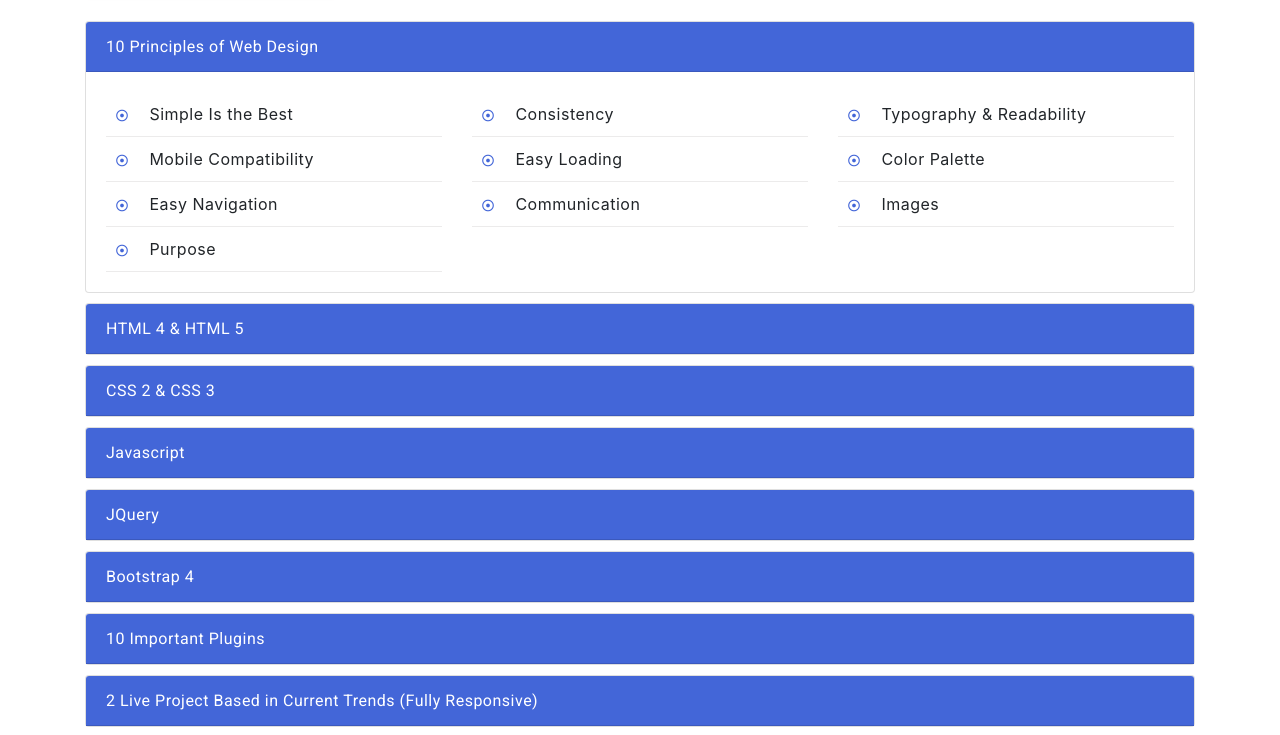
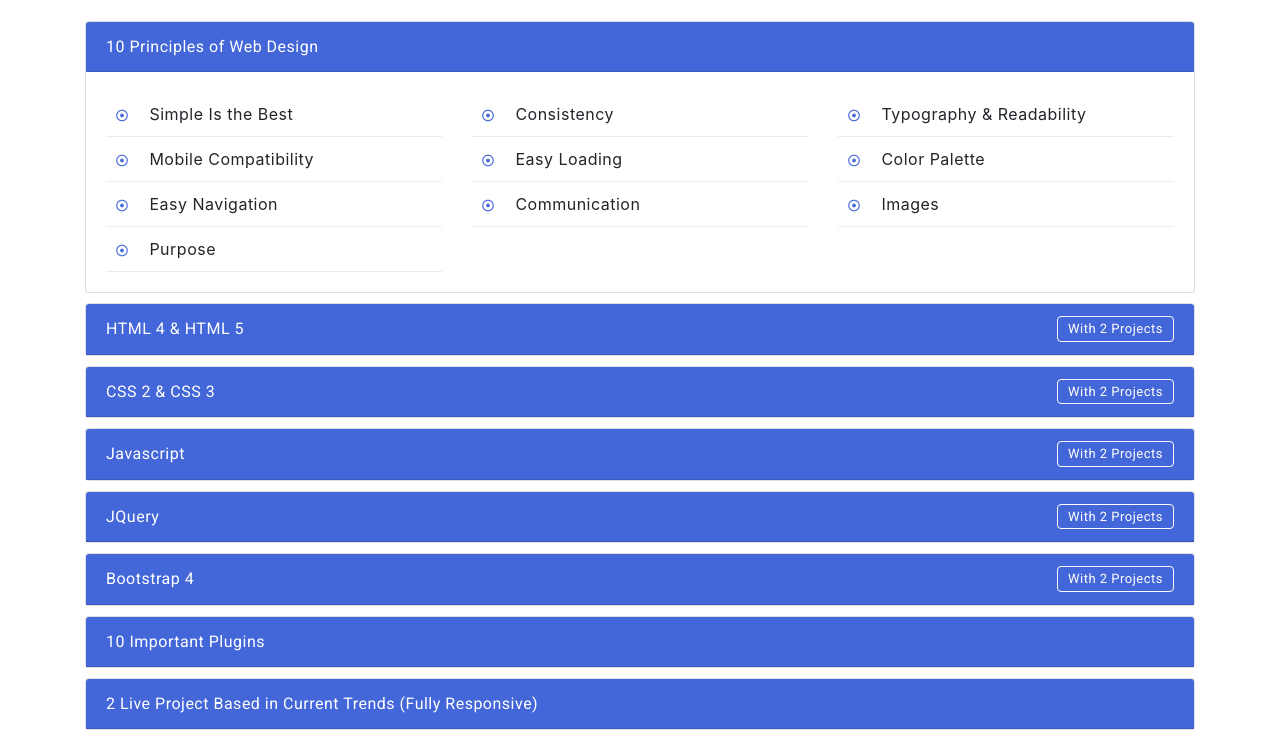
Before and after one commit to mdraza/jurcode-syllabus, a plain HTML site: page index.html in a window 1280 px wide. Shown: the part 1334-2069 px from the top of the page. Drawn offline with nearby package versions, Linux system fonts and the light colour scheme.

Commit message:
initial commet

```diff
--- a/css/style.scss
+++ b/css/style.scss
@@ -4,10 +4,18 @@ body {
     box-sizing: border-box;
 
 }
-h1,h2,h3,h4{
+
+h1,
+h2,
+h3,
+h4 {
     font-family: 'Roboto', sans-serif;
 }
-p,a,span,.btn{
+
+p,
+a,
+span,
+.btn {
     font-family: 'Roboto', sans-serif;
 }
 
@@ -49,11 +57,13 @@ p,a,span,.btn{
     box-shadow: 1px 1px 5px rgb(249, 246, 246);
     letter-spacing: 0.5px;
 }
-.nav-item{
+
+.nav-item {
     @media (max-width:576px) {
         margin-bottom: 10px;
     }
 }
+
 .nav-link {
     display: block;
     padding: .5rem 1rem;
@@ -82,6 +92,14 @@ p,a,span,.btn{
         .card-link {
             letter-spacing: 0.5px;
             color: #fff;
+            .project2{
+                float: right;
+                color: white;
+                padding: 2px 10px;
+                border: 1px solid white;
+                border-radius: 4px;
+                font-size: 13px;
+            }
         }
     }
 
@@ -110,6 +128,7 @@ p,a,span,.btn{
 
 .ml-25 {
     margin-left: 25px;
+
     @media (max-width:576px) {
         margin-left: 0;
     }
--- a/index.html
+++ b/index.html
@@ -931,7 +931,7 @@
             <h2>2. Paid Course Content</h2>
             <ul class="nav nav-pills">
                 <li class="nav-item">
-                    <a class="nav-link active" data-toggle="tab" href="#pwebDesign">Web Design &nbsp;<span class="badge badge-warning">&#8377; 2100 Only</span></a>
+                    <a class="nav-link active" data-toggle="tab" href="#pwebDesign">Web Design &nbsp;<span class="badge badge-warning">&#8377;2100 Only</span></a>
                 </li>
                 <li class="nav-item">
                     <a class="nav-link ml-25" data-toggle="tab" href="#pwebDevelopment">Web Development</a>
@@ -1013,7 +1013,7 @@
                         <div class="card">
                             <div class="card-header">
                                 <a class="collapsed card-link" data-toggle="collapse" href="#phtml">
-                                    HTML 4 & HTML 5
+                                    HTML 4 & HTML 5 <span class="project2">With 2 Projects</span>
                                 </a>
                             </div>
                             <div id="phtml" class="collapse" data-parent="#accordion2">
@@ -1224,7 +1224,7 @@
                         <div class="card">
                             <div class="card-header">
                                 <a class="collapsed card-link" data-toggle="collapse" href="#pcss">
-                                    CSS 2 & CSS 3
+                                    CSS 2 & CSS 3 <span class="project2">With 2 Projects</span>
                                 </a>
                             </div>
                             <div id="pcss" class="collapse" data-parent="#accordion2">
@@ -1439,7 +1439,7 @@
                         <div class="card">
                             <div class="card-header">
                                 <a class="collapsed card-link" data-toggle="collapse" href="#pjavascript">
-                                    Javascript
+                                    Javascript <span class="project2">With 2 Projects</span>
                                 </a>
                             </div>
                             <div id="pjavascript" class="collapse" data-parent="#accordion2">
@@ -1626,7 +1626,7 @@
                         <div class="card">
                             <div class="card-header">
                                 <a class="collapsed card-link" data-toggle="collapse" href="#pjquery">
-                                    JQuery
+                                    JQuery <span class="project2">With 2 Projects</span>
                                 </a>
                             </div>
                             <div id="pjquery" class="collapse" data-parent="#accordion2">
@@ -1727,7 +1727,7 @@
                         <div class="card">
                             <div class="card-header">
                                 <a class="collapsed card-link" data-toggle="collapse" href="#pbootstrap">
-                                    Bootstrap 4
+                                    Bootstrap 4 <span class="project2">With 2 Projects</span>
                                 </a>
                             </div>
                             <div id="pbootstrap" class="collapse" data-parent="#accordion2">
```
Also changed, not shown: css/style.css, 1 other file.
